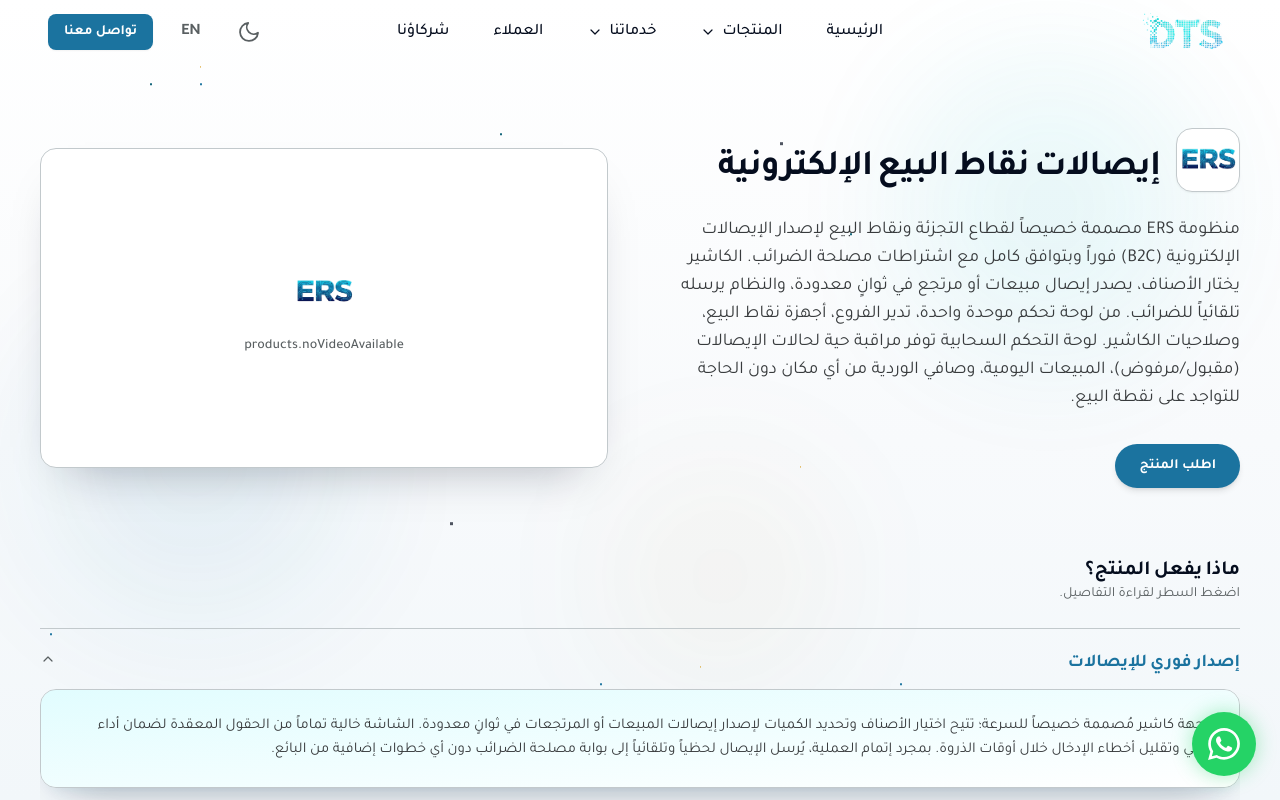
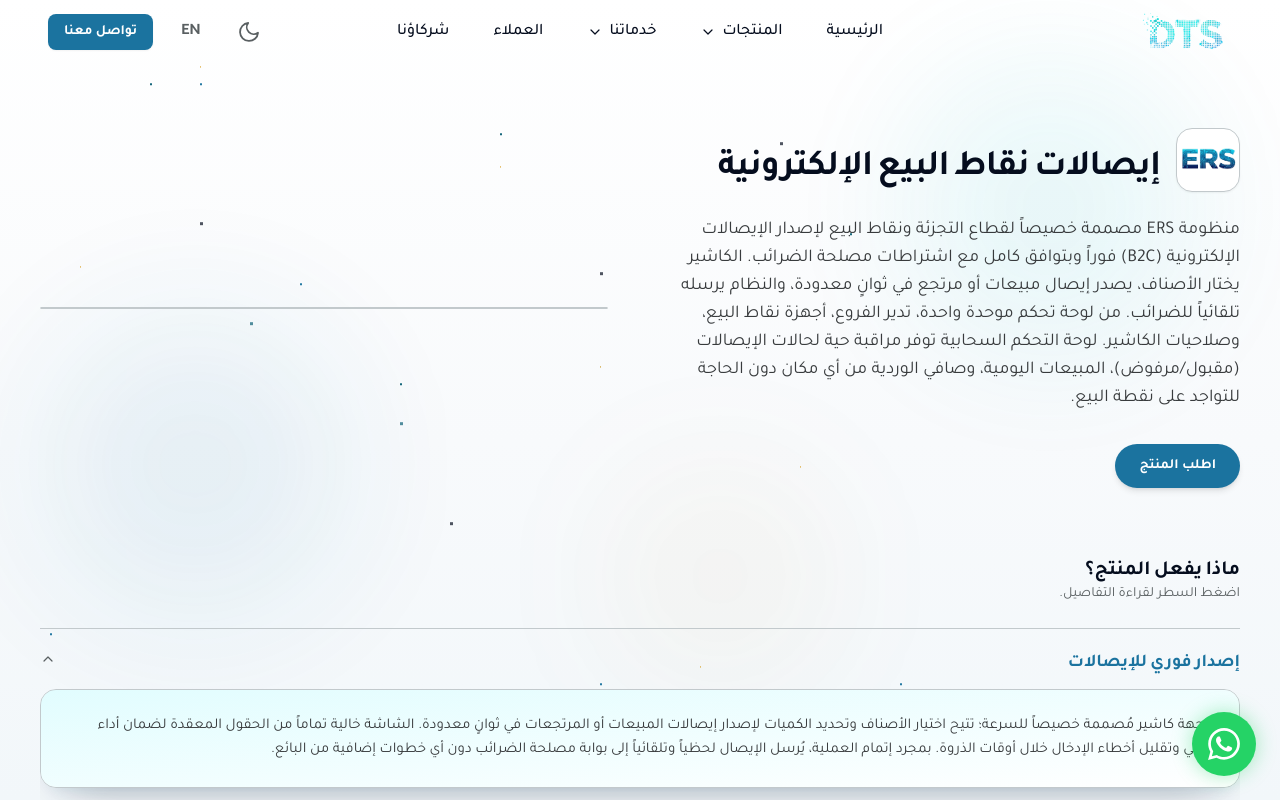
Before and after one commit to MohammedAshraf2006/DTS-WEB, a Vue app: page /products/ers in a window 1280 px wide. Shown: the top 800 px of the page. Built offline with nearby package versions, Linux system fonts and the light colour scheme.

Commit message:
Update ProductMediaStage.vue

```diff
--- a/src/components/products/ProductMediaStage.vue
+++ b/src/components/products/ProductMediaStage.vue
@@ -20,11 +20,11 @@
 
 <template>
   <div>
-    <div class="product-stage relative aspect-video overflow-hidden rounded-2xl border border-border bg-surface-alt">
+    <div class="product-stage relative overflow-hidden rounded-2xl border border-border bg-surface-alt">
       <video
         v-if="firstVideo"
         :key="firstVideo.src"
-        class="h-full w-full object-contain"
+        class="block h-auto w-full object-contain"
         :src="firstVideo.src"
         :poster="firstVideo.poster || undefined"
         controls
@@ -33,7 +33,7 @@
       />
       <div
         v-else
-        class="absolute inset-0 flex flex-col items-center justify-center gap-3 bg-gradient-to-br from-primary-light/30 via-surface to-surface-alt px-6 text-center"
+        class="absolute inset-0 flex min-h-[220px] flex-col items-center justify-center gap-3 bg-gradient-to-br from-primary-light/30 via-surface to-surface-alt px-6 text-center"
       >
         <span class="logo-well flex h-16 w-16 items-center justify-center rounded-2xl">
           <img :src="product.logo" alt="" class="h-10 w-auto object-contain" />
```
